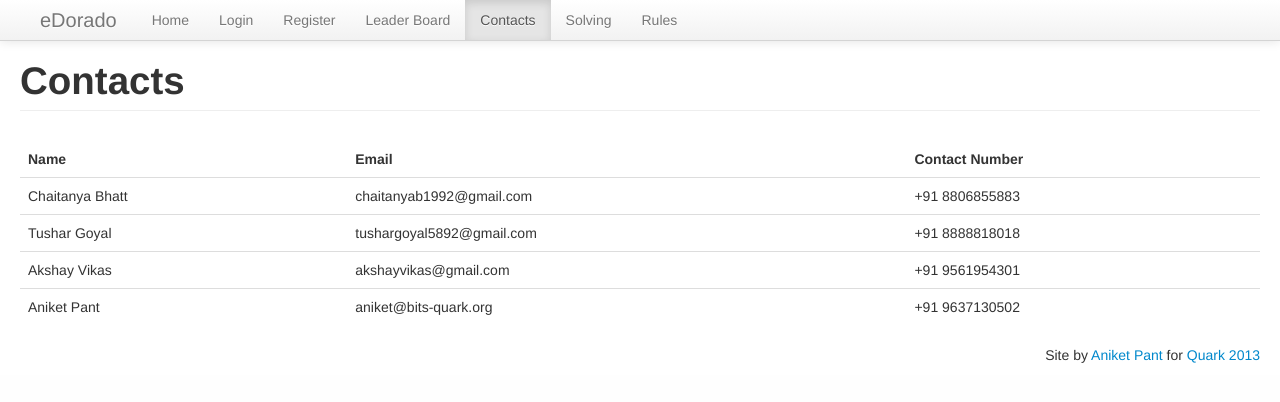
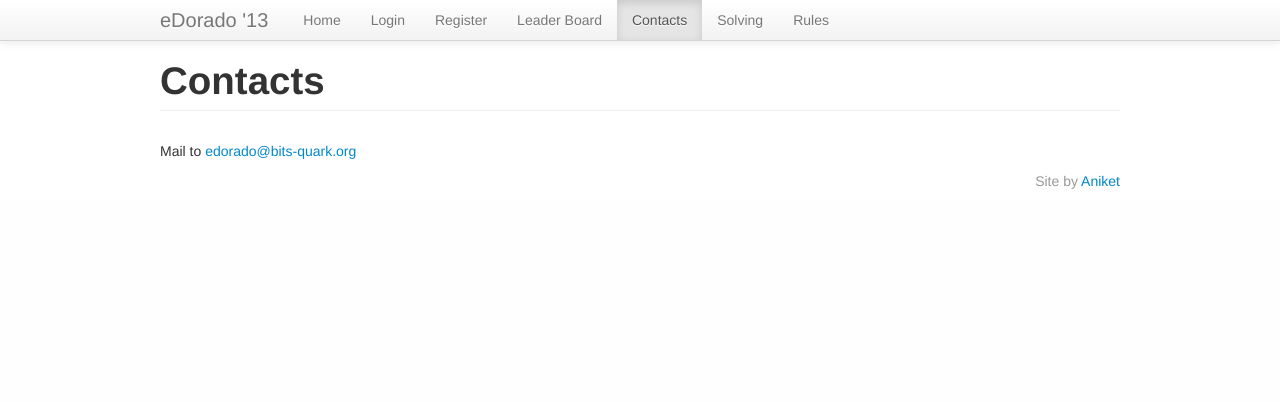
Before and after one commit to aniketpant/edorado, a CodeIgniter app: page /edorado/index.php/main/contacts in a window 1280 px wide. Shown: the top 402 px of the page. Run offline with CodeIgniter, Linux system fonts and the light colour scheme.

Commit message:
Changed: Hyper-level extreme stuff
Signed-off-by: Aniket Pant <me@aniketpant.com>

```diff
--- a/application/controllers/main.php
+++ b/application/controllers/main.php
@@ -36,13 +36,16 @@ class Main extends CI_Controller {
                     else //successful login
                     {
                         $this->load->model('usermodel', 'user');
+                        $this->load->model('settingsmodel', 'settings');
                         $id = $this->user->get_loginid($username);
                         $is_admin = $this->user->is_admin($id);
+                        $status = $this->settings->get_status();
                         $newdata = array(
                             'username'  => $username,
                             'logged_in' => TRUE,
                             'loginid'   => $id,
-                            'is_admin'  => $is_admin
+                            'is_admin'  => $is_admin,
+                            'status'    => $status
                         );
 
                         $this->session->set_userdata($newdata);
--- a/application/views/admin/get_notices.php
+++ b/application/views/admin/get_notices.php
@@ -65,7 +65,7 @@
                     'placeholder'   => 'Message',
                     'value'         => ''
                 );
-                echo form_input($data_message);
+                echo form_textarea($data_message);
             ?>
             </td>
             <td>
--- a/application/views/admin/start.php
+++ /dev/null
@@ -1,5 +0,0 @@
-<?php include './application/views/inc/header.php'; ?>
-
-    <h1 class="page-header">Administrator Only Area</h1>
-
-<?php include './application/views/inc/footer.php'; ?>
--- a/application/views/contacts.php
+++ b/application/views/contacts.php
@@ -1,32 +1,8 @@
 <?php include './application/views/inc/header.php'; ?>
 
     <h1 class="page-header">Contacts</h1>
-    <table class="table">
-        <thead>
-            <th>Name</th>
-            <th>Email</th>
-            <th>Contact Number</th>
-        </thead>
-        <tr>
-            <td>Chaitanya Bhatt</td>
-            <td>chaitanyab1992@gmail.com</td>
-            <td>+91 8806855883</td>
-        </tr>
-        <tr>
-            <td>Tushar Goyal</td>
-            <td>tushargoyal5892@gmail.com</td>
-            <td>+91 8888818018</td>
-        </tr>
-        <tr>
-            <td>Akshay Vikas</td>
-            <td>akshayvikas@gmail.com</td>
-            <td>+91 9561954301</td>
-        </tr>
-        <tr>
-            <td>Aniket Pant</td>
-            <td>aniket@bits-quark.org</td>
-            <td>+91 9637130502</td>
-        </tr>
-    </table>
+    <p>
+        Mail to <a href="mailto:edorado@bits-quark.org">edorado@bits-quark.org</a>
+    </p>
 
 <?php include './application/views/inc/footer.php'; ?>
--- a/application/views/how-to.php
+++ b/application/views/how-to.php
@@ -2,8 +2,6 @@
 
     <h1 class="page-header">How to make your way through E-Dorado?</h1>
 
-    <div class="media">
-    	<img class="pull-left media-object" src="<?php echo base_url(); ?>/public/images/how-to-make-your-way-through-edorado.jpg" alt="How to make your way through E-Dorado?" width="60%" />
-	</div>
+  	<img class="media-object img-rounded" src="<?php echo base_url(); ?>/public/images/how-to-make-your-way-through-edorado.jpg" alt="How to make your way through E-Dorado?" />
 
 <?php include './application/views/inc/footer.php'; ?>
--- a/application/views/inc/footer.php
+++ b/application/views/inc/footer.php
@@ -1,7 +1,16 @@
+    <?php
+    /*
+    <blockquote class="pull-right">
+      <p>We are also doing a brand new conference this year. <a href="http://markmyword.in"><strong>Mark My Word</strong></a>.</p>
+      <p>So, if you're coming for <a href="http://bits-quark.org">Quark 2013</a>, then <a href="http://event.ayojak.com/event/mark-my-word">register for it</a>.</p>
+      <small>Admins</small>
+    </blockquote>
+    */
+    ?>
     </div>
     <div id="footer" class="container-fluid">
         <div class="row-fluid">
-                <p class="pull-right">Site by <a href="http://aniketpant.com">Aniket Pant</a> for <a href="http://bits-quark.org">Quark 2013</a></p>
+            <p class="muted pull-right">Site by <a href="http://aniketpant.com">Aniket</a></p>
         </div>
     </div>
     <?php include 'analytics.php'; ?>
--- a/application/views/inc/header.php
+++ b/application/views/inc/header.php
@@ -32,15 +32,8 @@
             </disv>
         </nav>
     </div>
-    <div class="container-fluid">
+    <div id="content" class="container-fluid">
         <?php
             $loggedin = $this->session->userdata('logged_in');
             $username = $this->session->userdata('username');
-            if ($loggedin == TRUE) {
         ?>
-        <p class="user pull-right">
-            Welcome, <strong><?php echo $username; ?></strong>. (<a href="<?php echo site_url(); ?>/home/logout">Logout</a>)
-        </p>
-        <?php
-            }
-        ?>
--- a/application/views/inc/navigation.php
+++ b/application/views/inc/navigation.php
@@ -3,7 +3,7 @@
     $currentpage = 'http://'.$_SERVER['SERVER_NAME'].$_SERVER["PHP_SELF"];
 ?>
     <ul class="nav navbar-static-top">
-    <a class="brand" href="<?= site_url() ?>">eDorado</a>
+    <a class="brand" href="<?= site_url() ?>">eDorado '13</a>
 <?php
     for ($i =0; $i < count($links); $i++)
     {
--- a/application/views/main.php
+++ b/application/views/main.php
@@ -1,7 +1,8 @@
 <?php include './application/views/inc/header.php'; ?>
 
 <div class="hero-unit">
-    <h1>Welcome to eDorado!</h1>
+    <h1>Welcome to eDorado '13</h1>
+    <p><?php echo anchor('/main/register', 'Registrations'); ?> are now open.</p>
 </div>
 
 <div class="share fb">
--- a/public/css/style.css
+++ b/public/css/style.css
@@ -2,23 +2,15 @@
     CONTENT AREAS
 \*-----------------------------------------*/
 html { background: #fefefe }
-#header a#logo {
-    background: url('../images/edorado-banner.jpg') no-repeat;
-    width: 940px;
-    height: 200px;
-    position: relative;
-    margin: 0 auto 10px;
-    box-shadow: 0 2px 5px #ccc;
-}
 /*-----------------------------------------*\
     LEVELS
 \*-----------------------------------------*/
-ul.levels li.box {
+.levels .box {
     list-style: none;
     display: inline-block;
     margin: 5px;
 }
-ul.levels li.box a {
+.levels .box a {
     width: 100px;
     height: 100px;
     display: block;
@@ -32,7 +24,7 @@ ul.levels li.box a {
     -moz-transition: all 250ms ease-in-out;
     transition: all 250ms ease-in-out;
 }
-ul.levels li.box a:hover {
+.levels .box a:hover {
     text-decoration: none;
     color: #fff;
     background: #ff0450;
@@ -44,6 +36,7 @@ ul.levels li.box a:hover {
 }
 #question-data {
     position: fixed;
+    background: #222;
     background: rgba(255,255,255,0.75);
     box-shadow: -2px -2px 2px rgba(0,0,0,0.25), -2px 2px 2px rgba(0,0,0,0.25);
     width: 250px;
@@ -54,10 +47,15 @@ ul.levels li.box a:hover {
 /**
  * Recommend
  */
-div.share{
+.share{
+    display: table;
     margin: 0 auto;
+    padding: 2rem 0 0;
 }
-div.fb {
-    padding: 20px;
-    width: 450px;
+
+@media only screen and (min-width: 960px) {
+    .container-fluid {
+        width: 960px;
+        margin: 0 auto;
+    }
 }
```
Also changed, not shown: application/controllers/admin.php (+13 -10 lines), application/controllers/home.php (+11 -10 lines), application/models/settingsmodel.php (added, +20 -0 lines), application/views/admin/dashboard.php (added, +38 -0 lines), application/views/user/current.php (+6 -6 lines), application/views/user/wait-for-it.php (+11 -1 lines). Lines whose indentation alone changed are shown as unchanged.
